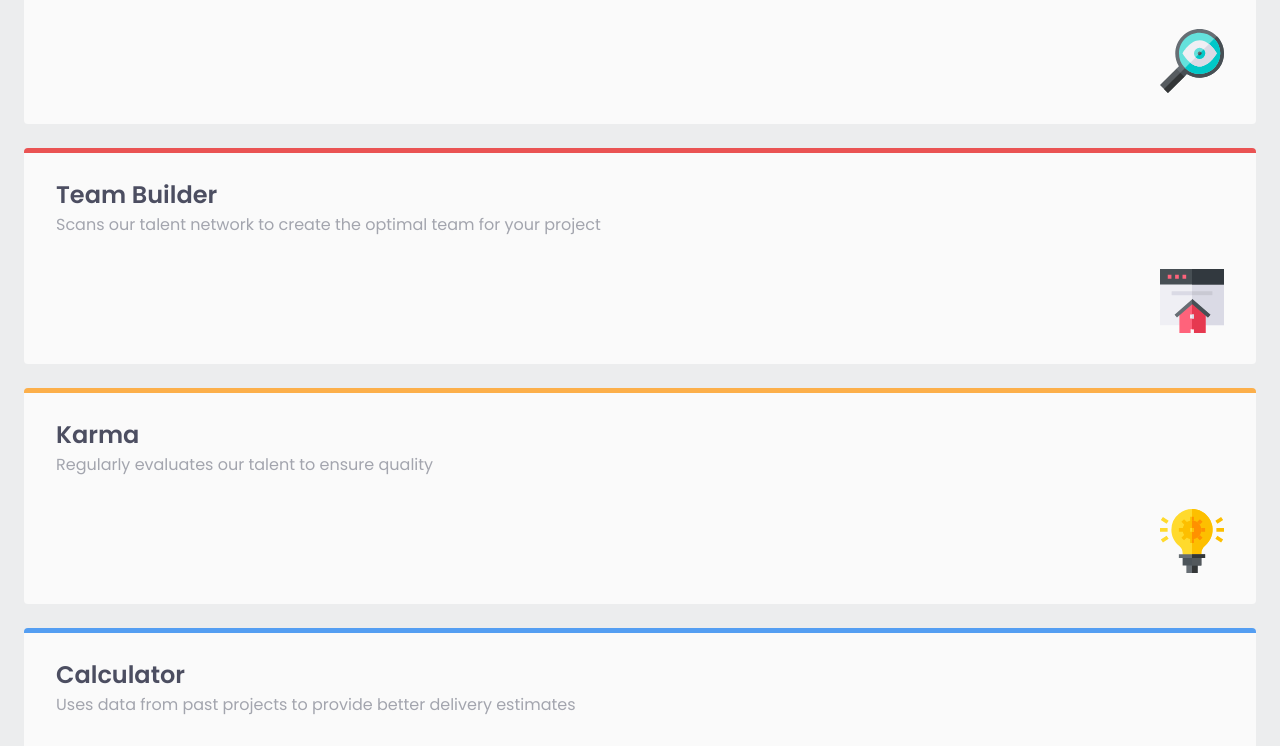
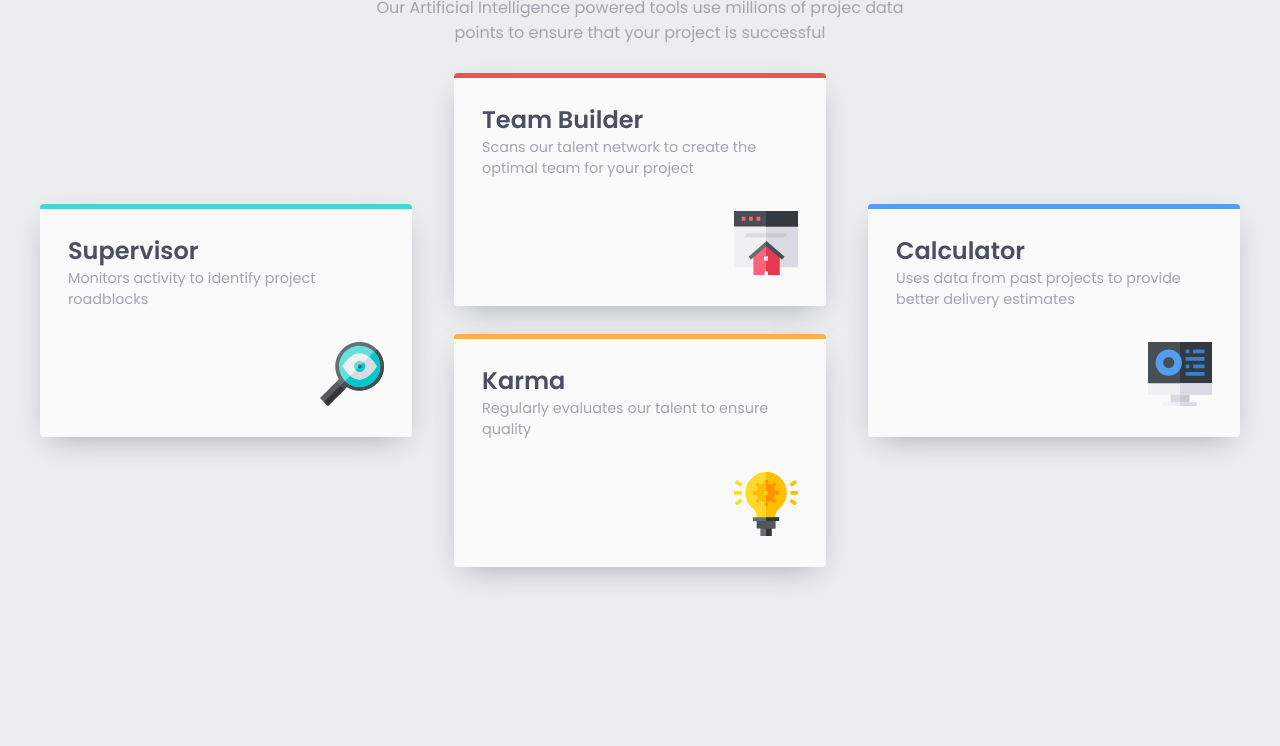
Before and after one commit to Everezze/four-card-feature, a plain HTML site: page index.html in a window 1280 px wide. Shown: the part 189-935 px from the top of the page. After the commit the page ends 820 px from the top, so only its background shows below. Drawn offline with Linux system fonts and the light colour scheme.

Commit message:
project done

```diff
--- a/style.css
+++ b/style.css
@@ -14,10 +14,13 @@ body{
     font-family: "Poppins",sans-serif;
     background: var(--light-grayish-blue);
     color: var(--grayish-blue);
+    min-height: 100vh;
 }
 
 main{
-    padding: 0 1.5rem;
+    padding: 4rem 1.5rem;
+    max-width: 1200px;
+    margin: 0 auto;
 }
 
 h1,h2,p{
@@ -29,11 +32,16 @@ article{
     border-radius: .25rem;
     overflow: hidden;
     background: var(--very-light-gray);
-    padding: 1.5rem 2rem;
+    padding: 1.5rem 1.75rem;
+    box-shadow: 0 10px 30px -10px var(--grayish-blue);
+}
+
+article p{
+    font-size: .9rem;
 }
 
 section>div, article+article{
-    margin-top: 1.5rem;
+    margin-top: 1.75rem;
 }
 
 h1,h2{
@@ -42,10 +50,15 @@ h1,h2{
 
 h1{
     font-weight: 200;
+    font-size: min(2vw + 1rem, 2.5rem);
 }
 
 h1 span{
     font-weight: 600;
+}
+
+h1,h1+p{
+    text-align: center;
 }
 
 .supervisor{
@@ -68,3 +81,20 @@ h1 span{
     text-align: end;
     margin-top: 2rem;
 }
+
+@media screen and (min-width: 900px) {
+    section{
+        text-align-last: justify;
+    }
+
+    section>div{
+        display: inline-block;
+        width: 31%;
+        vertical-align: middle;
+        text-align-last: initial;
+    }
+
+    h1,h1+p{
+        padding: 0 26%;
+    }
+}
```
